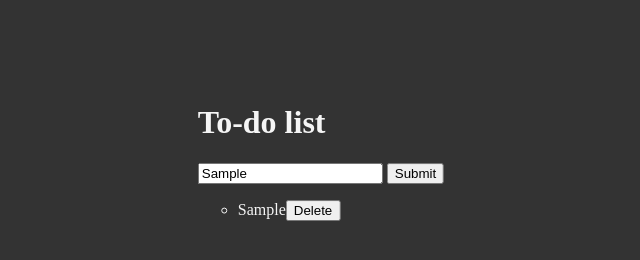
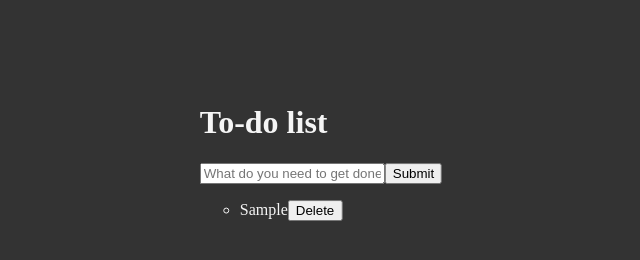
Before and after one commit to btarro/todo-app, a plain HTML site: page index.html in a window 1280 px wide. Both pictures are taken after typing "Sample" into the empty fields and a click on the button "Submit". Shown: the whole page, without its empty margins (319-959 px from the left). Drawn offline with Linux system fonts and the light colour scheme.

Commit message:
Added input logic; additional refinements

```diff
--- a/index.html
+++ b/index.html
@@ -10,14 +10,8 @@
 
     <body>
         <h1>To-do list</h1>
-        <!-- <form id=todoForm> -->
         <div id=inputDiv>
-
         </div>
-        <input type="text" id="newTodoInput" placeholder="What needs to get done?" />
-        <input type="button" value="Submit" onclick="submitNewTodo()" />
-
-        <!-- </form> -->
         <ul id='todoList' type="circle">
         </ul>
         <script src=todoapp.js></script>
@@ -26,3 +20,7 @@
 </div>
 
 </html>
+
+<!-- OLD -->
+<!-- <input type="text" id="newTodoInput" placeholder="What needs to get done?" />
+        <input type="button" value="Submit" onclick="submitNewTodo()" />
--- a/todoapp.js
+++ b/todoapp.js
@@ -1,9 +1,33 @@
 // todo app
 // ** WIP ** 12182021
 
+// This needs to be cleaned up
 function createInput() {
-    const newInput = document.createElement(INPUT[placeholder = "text"]);
-    document.getElementById("inputDiv").appendChild(newInput);
+    const mainContainer = document.getElementById("inputDiv")
+
+    const newInput = document.createElement("INPUT");
+    newInput.setAttribute("placeholder", "What do you need to get done? ");
+    newInput.setAttribute("type", "text");
+    newInput.setAttribute("id", "newTodoInput");
+
+    const newSubmitButton = document.createElement("INPUT");
+    newSubmitButton.setAttribute("type", "button");
+    newSubmitButton.setAttribute("value", "Submit");
+    newSubmitButton.addEventListener('click', submitAndRefresh); //working here
+
+    mainContainer.appendChild(newInput);
+    mainContainer.appendChild(newSubmitButton);
+
+    function submitAndRefresh() {
+        submitNewTodo();
+        newInput.value = '';
+    };
+
+};
+
+function freshInput() {
+    submitNewTodo();
+    //createInput();
 }
 
 function submitNewTodo() {
@@ -18,19 +42,44 @@ function submitNewTodo() {
         newTodoItem.classList.toggle("strikeMeDown");
     };
 
-    let btn = document.createElement("BUTTON")
-    btn.textContent = "Delete";
-    newTodoItem.appendChild(btn);
-    btn.addEventListener('click', removeTodo)
+    const todoDeleteButton = document.createElement("BUTTON")
+    todoDeleteButton.textContent = "Delete";
+    newTodoItem.appendChild(todoDeleteButton);
+    todoDeleteButton.addEventListener('click', removeTodo)
 
     function removeTodo() {
         newTodoItem.remove();
     }
 
     document.getElementById("todoList").appendChild(newTodoItem);
-    document.getElementById("todoForm").reset();  // Are we still using a form?
-    document.getElementById("newTodoInput").reset();
 };
 
 
+// function submitNewTodo() {
+//     const newTodoItem = document.createElement("LI");
+//     const returnTodo = document.getElementById("newTodoInput");
+//     const todoTextValue = document.createTextNode(returnTodo.value);
+
+//     newTodoItem.appendChild(todoTextValue);
+//     newTodoItem.addEventListener('click', toggleStrike);
+
+//     function toggleStrike() {
+//         newTodoItem.classList.toggle("strikeMeDown");
+//     };
+
+//     let btn = document.createElement("BUTTON")
+//     btn.textContent = "Delete";
+//     newTodoItem.appendChild(btn);
+//     btn.addEventListener('click', removeTodo)
+
+//     function removeTodo() {
+//         newTodoItem.remove();
+//     }
+
+//     document.getElementById("todoList").appendChild(newTodoItem);
+//     document.getElementById("todoForm").reset();  // Are we still using a form?
+//     document.getElementById("newTodoInput").reset();
+// };
+
+
 createInput();
```
